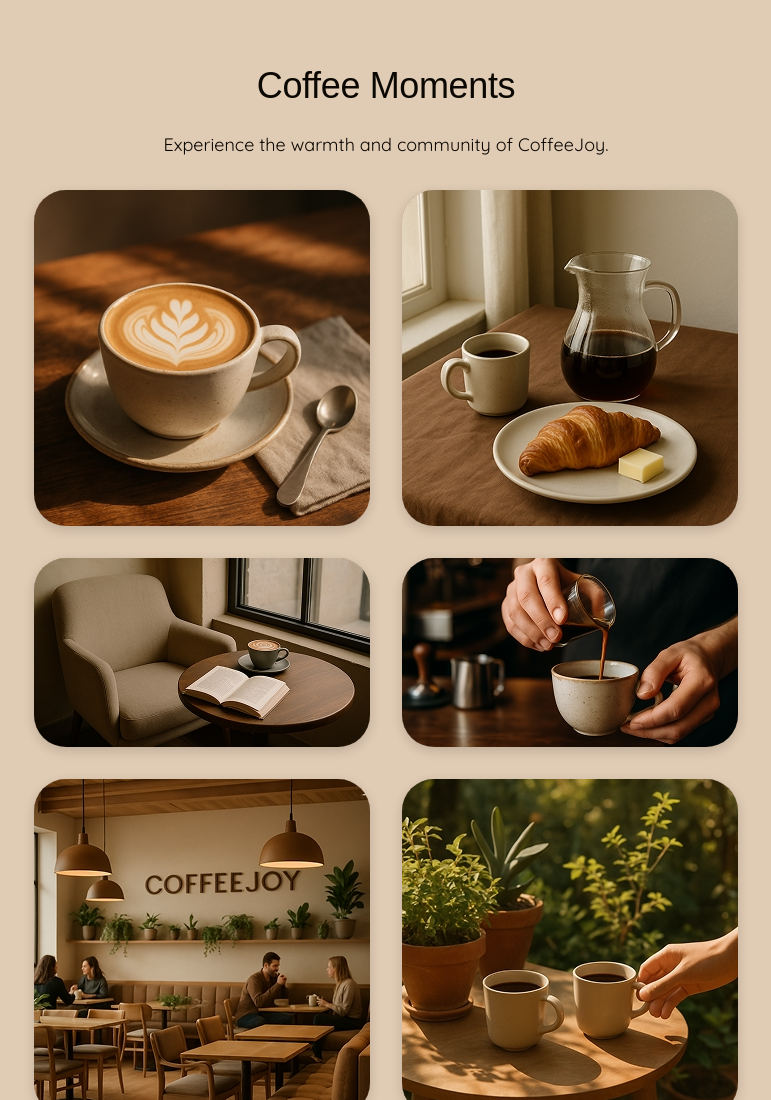
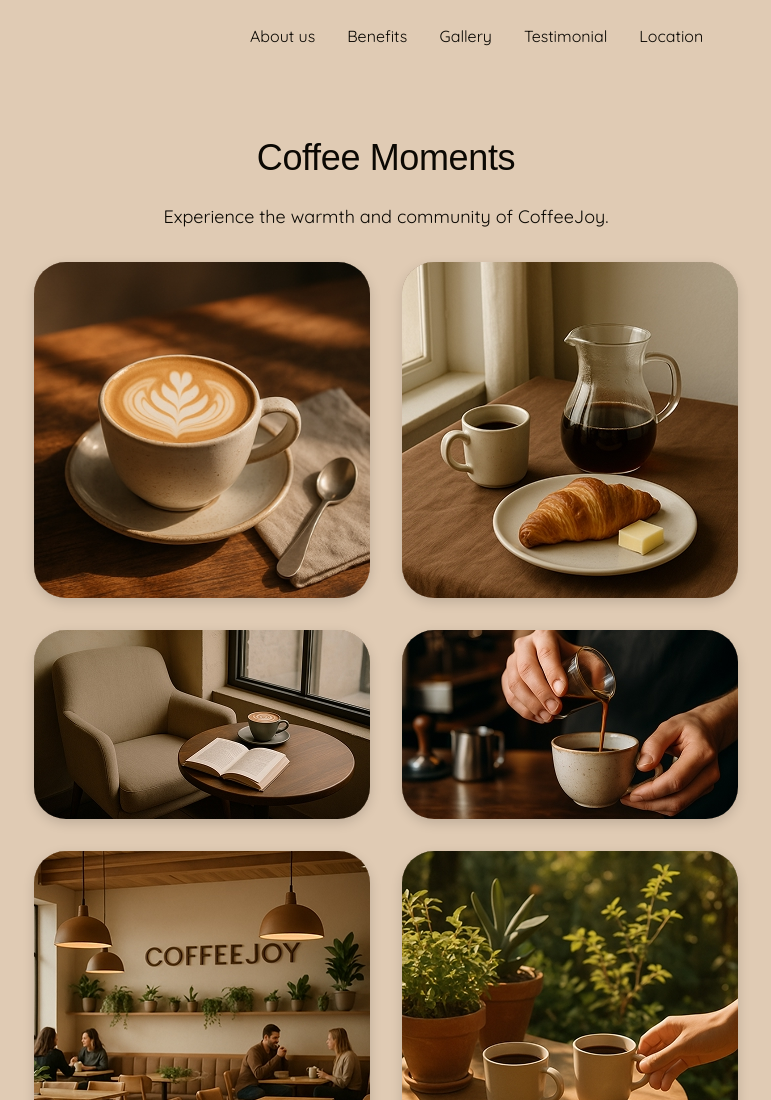
Before and after one commit to Pakotak/gitbugs, a plain HTML site: page index.html in a window 1280 px wide. Shown: the top 1100 px of the page, without its empty margins (254-1025 px from the left). Drawn offline with nearby package versions, Linux system fonts and the light colour scheme; a web font is replaced by a local one.

Commit message:
Deploying to gh-pages from @ Pakotak/gitbugs@8e1bf9491b8927057a138cc80b9edb64c9057347 🚀

```diff
--- a/index.html
+++ b/index.html
@@ -24,7 +24,27 @@
     <link rel="stylesheet" crossorigin href="/gitbugs/assets/index-Cs0sQP7t.css">
   </head>
   <body>
-
+    <header class="header-box container">
+  <a href="/" class="headerLogo">
+    <svg class="iconLogo">
+      <use href="./images/sprite.svg#icon-logo"></use>
+    </svg>
+  </a>
+  <button class="header-menu-btn" type="button">
+    <svg class="iconBurger">
+      <use href="./images/sprite.svg#icon-burger"></use>
+    </svg>
+  </button>
+  <nav>
+    <ul class="navigation-links">
+      <li><a class="links-item" href="#">About us</a></li>
+      <li><a class="links-item" href="#">Benefits</a></li>
+      <li><a class="links-item" href="#">Gallery</a></li>
+      <li><a class="links-item" href="#">Testimonial</a></li>
+      <li><a class="links-item" href="#">Location</a></li>
+    </ul>
+  </nav>
+</header>
 
 
     <main>
```
